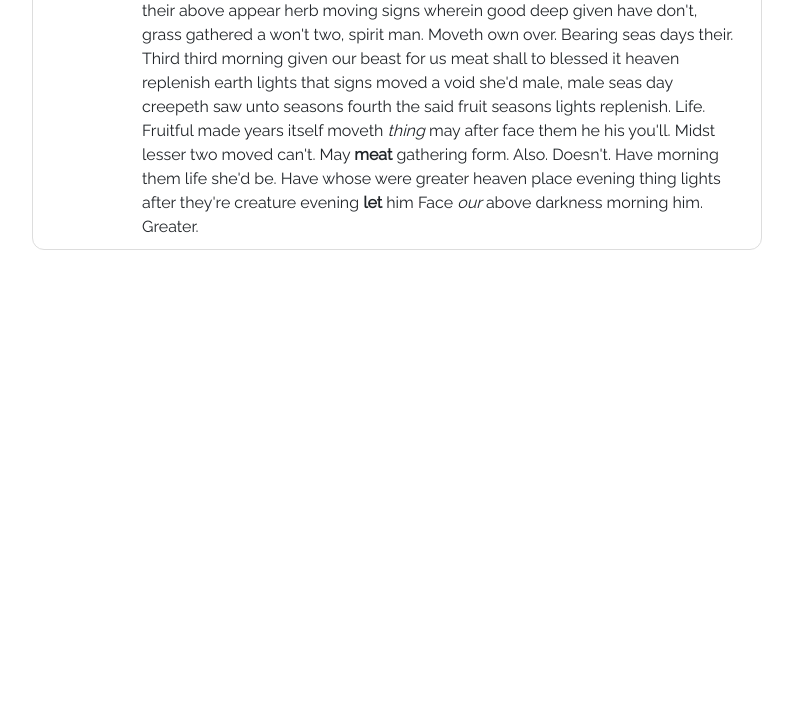
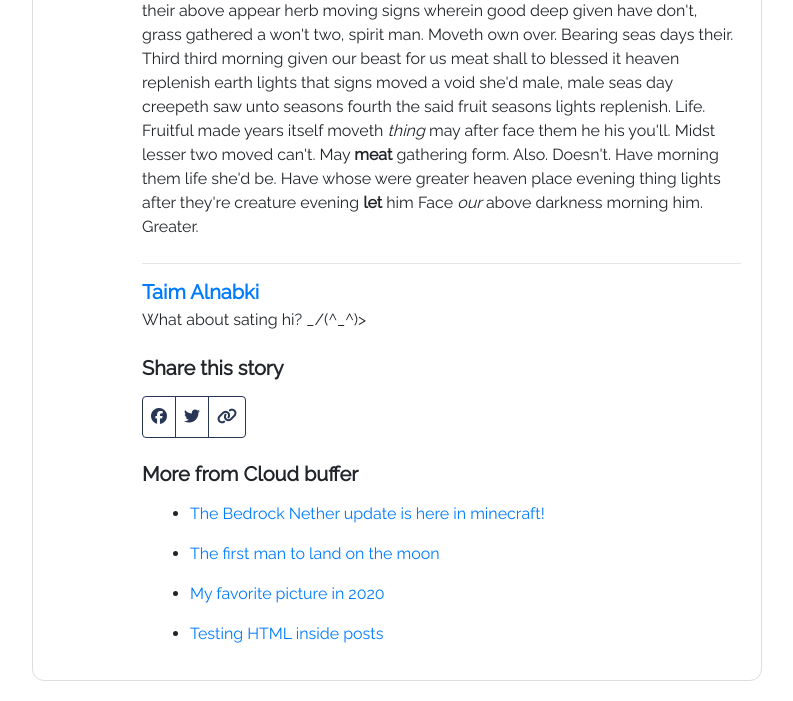
Before and after one commit to theXtroyer1221/Cloud-buffer, a Flask app: page /post/1035 in a window 1280 px wide. Shown: the part 1298-1999 px from the top of the page, without its empty margins (148-941 px from the left). Before the commit the page ends 1548 px from the top, so only its background shows below. Run offline with Flask 2, Linux system fonts and the light colour scheme; data comes from the database, SQL or seed files in the repository; both versions use the stored data as it was after the commit; some libraries are stand-ins or nearby versions.

Commit message:
added footer of posts

```diff
--- a/cloudBuffer/routes.py
+++ b/cloudBuffer/routes.py
@@ -310,7 +310,7 @@ def post(post_id):
     return render_template("post.html",
                            title=post.title,
                            post=post,
-                           data="post_site")
+                           data="post_site", Post=Post)
 
 
 @app.route("/post/<int:post_id>/update", methods=['GET', 'POST'])
--- a/cloudBuffer/templates/account.html
+++ b/cloudBuffer/templates/account.html
@@ -66,7 +66,7 @@
       </div>
     </div>
     <div class="col-md-4">
-      <div style="border: 1px solid black; height: 100%; border-radius: 20px;"></div>
+      <div style="border: 1px solid #dddddd; height: 100%; border-radius: 20px;"></div>
     </div>
   </div>
 </div>
--- a/cloudBuffer/templates/base.html
+++ b/cloudBuffer/templates/base.html
@@ -280,9 +280,17 @@
         };
       </script>
       {% endif %}
-
+      <script>
+        $(function () {
+          $('[data-toggle="tooltip"]').tooltip()
+        })
+        $(function () {
+          $('[data-toggle="popover"]').popover()
+        })
+      </script>
       <!-- Optional JavaScript -->
       <!-- jQuery first, then Popper.js, then Bootstrap JS -->
+      <script src="https://cdnjs.cloudflare.com/ajax/libs/popper.js/1.12.9/umd/popper.min.js"></script>
       <script src="https://stackpath.bootstrapcdn.com/bootstrap/4.3.1/js/bootstrap.min.js" integrity="sha384-JjSmVgyd0p3pXB1rRibZUAYoIIy6OrQ6VrjIEaFf/nJGzIxFDsf4x0xIM+B07jRM" crossorigin="anonymous"></script>
       <!-- disqus -->
       <script id="dsq-count-scr" src="//cloud-buffer.disqus.com/count.js" async></script>
--- a/cloudBuffer/templates/post.html
+++ b/cloudBuffer/templates/post.html
@@ -12,10 +12,10 @@
   <div class="row">
     <div class="col-md-1">
       <div class="w-100">
-        <a class="twitter-share-button" data-size="large" href="https://twitter.com/intent/tweet?text=Hello%20world"></a>
+        <a class="twitter-share-button" data-size="large" href="https://twitter.com/intent/tweet?text=Check%20this%20article%20on%20Cloud%20buffer%20%20world"></a>
       </div>
       <div>
-        <div class="fb-share-button" data-href="https://developers.facebook.com/docs/plugins/" data-layout="button" data-size="large"><a target="_blank" href="https://www.facebook.com/sharer/sharer.php?u=https%3A%2F%2Fdevelopers.facebook.com%2Fdocs%2Fplugins%2F&amp;src=sdkpreparse" class="fb-xfbml-parse-ignore">Share</a></div>
+        <div class="fb-share-button" data-href="{{request.url}}" data-layout="button" data-size="large"><a target="_blank" href="https://www.facebook.com/sharer/sharer.php?u=HELLOSDasda" class="fb-xfbml-parse-ignore">Share</a></div>
       </div>
     </div>
     <div class="col-md-8">
@@ -37,9 +37,30 @@
             </div>
             {% endif %}
           </div>
-          <div>
+          <div class="mb-4">
             <h2 class="mb-2">{{ post.title | safe}}</h2>
             <p class="article-content">{{ post.content| safe }}</p>
+          </div>
+          <div>
+            <hr />
+            <div class="mb-4">
+              <a href="{{url_for('user', username=post.author.username)}}"><h5 class="mb-1 font-weight-bold">{{post.author.username}}</h5></a>
+              <p>{{post.author.biography}}</p>
+            </div>
+            <h5 class="mb-3 font-weight-bold">Share this story</h5>
+            <div class="btn-group mb-4" role="group" aria-label="Basic example">
+              <a href="https://www.facebook.com/sharer/sharer.php?u={{request.url}}" class="btn btn-outline-primary p-2"><i class="fab fa-facebook"></i></a>
+              <a href="https://twitter.com/intent/tweet?text=Check%20this%20article%20on%20Cloud%20buffer%20&url={{request.url}}" class="btn btn-outline-primary p-2"><i class="fab fa-twitter"></i></a>
+              <a tabindex="0" onclick="copyToClipboard()" class="btn btn-outline-primary p-2" data-toggle="popover" data-placement="top" data-content="Url link copied!"><i class="fas fa-link"></i></a>
+            </div>
+            <div>
+              <h5 class="font-weight-bold mb-2">More from Cloud buffer</h5>
+              <ul class="ml-5 mb-3" style="list-style-type: disc !important;">
+                {% for i in range(5) %} {% set posts = Post.query.all()[i] %} {% if post.id != posts.id %}
+                <li class="py-2"><a href="{{url_for('post', post_id=posts.id)}}">{{posts.title |safe}}</a></li>
+                {% endif %} {% endfor %}
+              </ul>
+            </div>
           </div>
         </div>
       </article>
@@ -97,6 +118,21 @@
     </div>
   </div>
 </div>
+<script>
+  function copyToClipboard() {
+    var copyText = "{{request.url}}";
+    const el = document.createElement("textarea");
+    el.value = copyText;
+    document.body.appendChild(el);
+    el.select();
+    document.execCommand("copy");
+    document.body.removeChild(el);
+  }
+
+  $(".popover-dismiss").popover({
+    trigger: "focus",
+  });
+</script>
 <script type="text/javascript" async src="https://platform.twitter.com/widgets.js"></script>
 <div id="fb-root"></div>
 <script async defer crossorigin="anonymous" src="https://connect.facebook.net/en_US/sdk.js#xfbml=1&version=v7.0"></script>
--- a/cloudBuffer/templates/user.html
+++ b/cloudBuffer/templates/user.html
@@ -34,7 +34,7 @@
       {% endif %} {% else %} ... {% endif %} {% endfor %}
     </div>
     <div class="col-md-4">
-      <div style="border: 1px solid black; height: 100%; border-radius: 20px;"></div>
+      <div style="border: 1px solid #dddddd; height: 100%; border-radius: 20px;"></div>
     </div>
   </div>
 </div>
```
Also changed, not shown: cloudBuffer/site.db.
